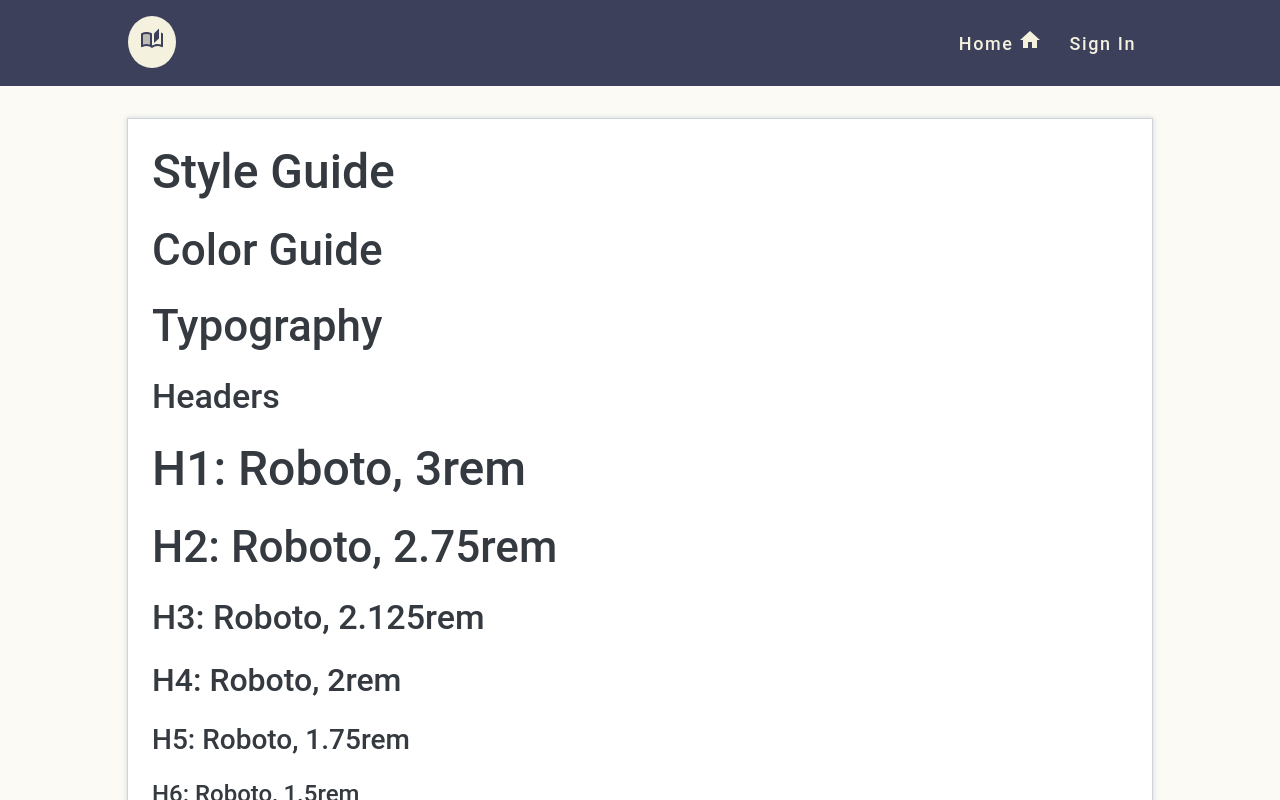
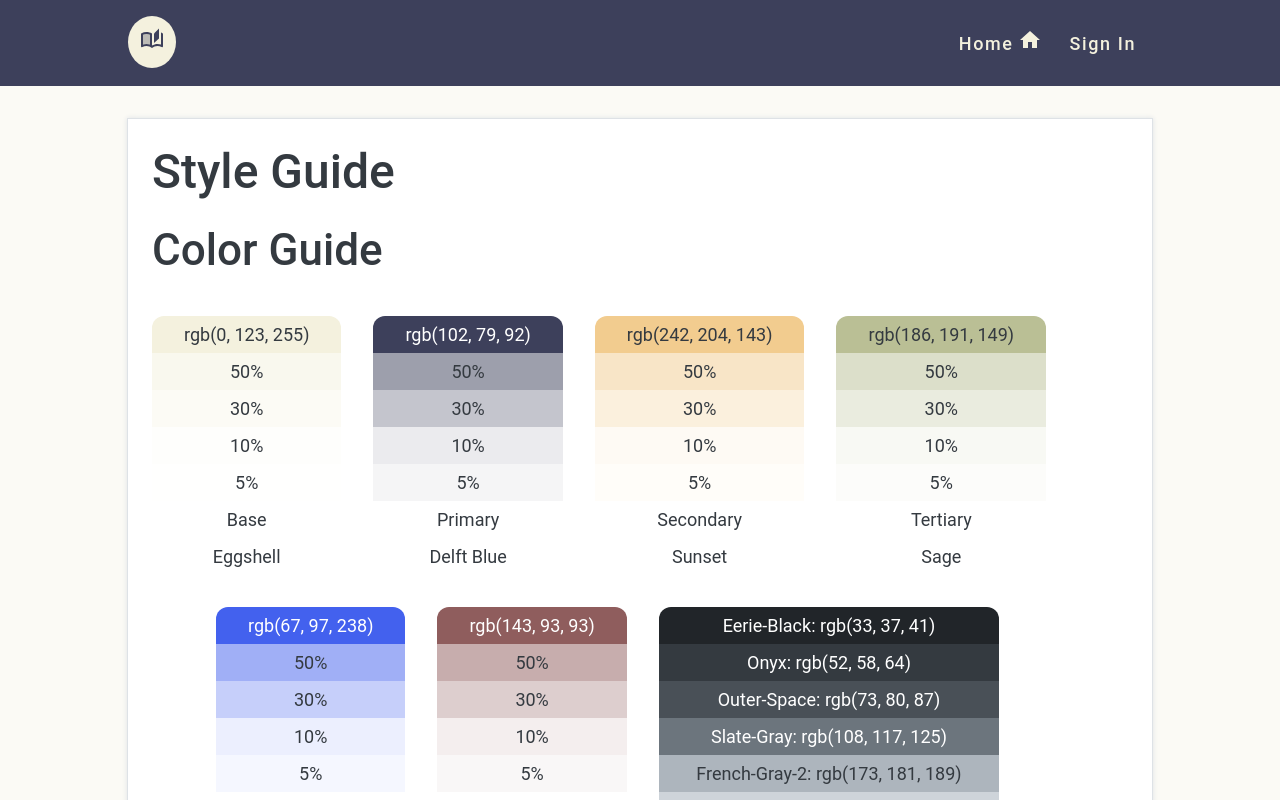
Before and after one commit to Sun-Mountain/shelf-esteem, a Next.js app: page /style in a window 1280 px wide. Shown: the top 800 px of the page. Built offline with nearby package versions, Linux system fonts and the light colour scheme.

Commit message:
change variable names

```diff
--- a/src/app/(public)/style/page.tsx
+++ b/src/app/(public)/style/page.tsx
@@ -1,4 +1,4 @@
-import React from 'react'
+import ColorShield from "@components/StyleGuide/ColorShield";
 
 const StyleGuide = () => {
   return (
@@ -6,6 +6,49 @@ const StyleGuide = () => {
       <h1>Style Guide</h1>
       <div>
         <h2>Color Guide</h2>
+        <div className="shields-container">
+          <ColorShield title="base" name="Eggshell" rgbCode="rgb(0, 123, 255)" />
+          <ColorShield title="primary" name="Delft Blue" rgbCode="rgb(102, 79, 92)" lightText={true} />
+          <ColorShield title="secondary" name="Sunset" rgbCode="rgb(242, 204, 143)" />
+          <ColorShield title="tertiary" name="Sage" rgbCode="rgb(186, 191, 149)" />
+          <ColorShield title="accent" name="Neon Blue" rgbCode="rgb(67, 97, 238)" lightText={true} />
+          <ColorShield title="neutral" name="Rose Taupe" rgbCode="rgb(143, 93, 93)" lightText={true} />
+          <div className="color-shield">
+            <div className="color-stripe greyscale1-color white-text">
+              Eerie-Black: rgb(33, 37, 41)
+            </div>
+            <div className="color-stripe greyscale2-color white-text">
+              Onyx: rgb(52, 58, 64)
+            </div>
+            <div className="color-stripe greyscale3-color white-text">
+              Outer-Space: rgb(73, 80, 87)
+            </div>
+            <div className="color-stripe greyscale4-color white-text">
+              Slate-Gray: rgb(108, 117, 125)
+            </div>
+            <div className="color-stripe greyscale5-color">
+              French-Gray-2: rgb(173, 181, 189)
+            </div>
+            <div className="color-stripe greyscale6-color">
+              French-Gray: rgb(206, 212, 218)
+            </div>
+            <div className="color-stripe greyscale7-color">
+              Seasalt: rgb(248, 249, 250)
+            </div>
+            <div className="color-stripe greyscale8-color">
+              Antiflash-White: rgb(233, 236, 239)
+            </div>
+            <div className="color-stripe greyscale9-color">
+              Platinum: rgb(222, 226, 230)
+            </div>
+            <div className="color-stripe greyscale10-color">
+              White: rgb(255, 255, 255)
+            </div>
+            <div className="color-details">
+              <div className="detail title">Shadows</div>
+            </div>
+          </div>
+        </div>
       </div>
       <div>
         <h2>Typography</h2>
--- a/src/assets/style/_index.scss
+++ b/src/assets/style/_index.scss
@@ -7,15 +7,16 @@
 @import "components/main-nav.scss";
 
 // Pages
+@import "pages/style-guide.scss";
 @import "pages/tos-page.scss";
 
-$body-bg: $base;
-$main-bg: $white;
-$main-border: 1px solid $base-dark;
-$main-boxshadow: 0 0 5px $base-dark;
+$body-bg: $base30;
+$main-bg: $greyscale10;
+$main-border: 1px solid $greyscale07;
+$main-boxshadow: 0 0 5px $greyscale07;
 
 a, a:visited {
-  color: $neon-blue;
+  color: $accent;
   text-decoration: none;
 }
 
--- a/src/assets/style/colors.scss
+++ b/src/assets/style/colors.scss
@@ -1,22 +1,28 @@
 $eggshell: rgba(244, 241, 222, 1);
-$eggshell5: rgba(244, 241, 222, 0.5);
-$eggshell3: rgba(244, 241, 222, 0.3);
+$eggshell50: rgba(244, 241, 222, 0.5);
+$eggshell30: rgba(244, 241, 222, 0.3);
+$eggshell10: rgba(244, 241, 222, 0.1);
+$eggshell05: rgba(244, 241, 222, 0.05);
 $apricot: rgba(234, 182, 159, 1);
-$apricot5: rgba(234, 182, 159, .5);
-$apricot3: rgba(234, 182, 159, .3);
+$apricot50: rgba(234, 182, 159, .5);
+$apricot30: rgba(234, 182, 159, .3);
+$apricot10: rgba(234, 182, 159, .1);
+$apricot05: rgba(234, 182, 159, .05);
 $burnt-sienna: rgba(224, 122, 95, 1);
 $burnt-sienna5: rgba(224, 122, 95, .5);
 $burnt-sienna3: rgba(224, 122, 95, .3);
 $rose-taupe: rgba(143, 93, 93, 1);
-$rose-taupe5: rgba(143, 93, 93, .5);
-$rose-taupe3: rgba(143, 93, 93, .3);
-$rose-taupe1: rgba(143, 93, 93, .1);
+$rose-taupe50: rgba(143, 93, 93, .5);
+$rose-taupe30: rgba(143, 93, 93, .3);
+$rose-taupe10: rgba(143, 93, 93, .1);
+$rose-taupe05: rgba(143, 93, 93, .05);
 $eggplant: rgba(102, 79, 92, 1);
 $eggplant5: rgba(102, 79, 92, .5);
 $eggplant3: rgba(102, 79, 92, .3);
-$delft-blue: rgba(61, 64, 91, 1);
-$delft-blue5: rgba(61, 64, 91, .5);
-$delft-blue3: rgba(61, 64, 91, .3);
+$delft-blue: #3d405b;
+$delft-blue50: rgba(61, 64, 91, .5);
+$delft-blue30: rgba(61, 64, 91, .3);
+$delft-blue10: rgba(61, 64, 91, .1);
 $delft-blue05: rgba(61, 64, 91, .05);
 $slate-gray: rgba(95, 121, 123, 1);
 $slate-gray5: rgba(95, 121, 123, .5);
@@ -25,42 +31,246 @@ $cambridge-blue: rgba(129, 178, 154, 1);
 $cambridge-blue5: rgba(129, 178, 154, .5);
 $cambridge-blue3: rgba(129, 178, 154, .3);
 $sage: rgba(186, 191, 149, 1);
-$sage5: rgba(186, 191, 149, .5);
-$sage3: rgba(186, 191, 149, .3);
+$sage50: rgba(186, 191, 149, .5);
+$sage30: rgba(186, 191, 149, .3);
+$sage10: rgba(186, 191, 149, .1);
+$sage05: rgba(186, 191, 149, .05);
 $sunset: rgba(242, 204, 143, 1);
-$sunset5: rgba(242, 204, 143, .5);
-$sunset3: rgba(242, 204, 143, .3);
+$sunset50: rgba(242, 204, 143, .5);
+$sunset30: rgba(242, 204, 143, .3);
+$sunset10: rgba(242, 204, 143, .1);
+$sunset05: rgba(242, 204, 143, .05);
 $neon-blue: rgba(67, 97, 238, 1);
+$neon-blue50: rgba(67, 97, 238, .5);
+$neon-blue30: rgba(67, 97, 238, .3);
+$neon-blue10: rgba(67, 97, 238, .1);
+$neon-blue05: rgba(67, 97, 238, .05);
 
+$eerie-black: rgba(33, 37, 41, 1);
+$onyx: rgba(52, 58, 64, 1);
+$outer-space: rgba(73, 80, 87, 1);
+$slate-gray: rgba(108, 117, 125, 1);
+$french-gray-2: rgba(173, 181, 189, 1);
+$french-gray: rgba(206, 212, 218, 1);
 $seasalt: rgba(248, 249, 250, 1);
 $antiflash-white: rgba(233, 236, 239, 1);
 $platinum: rgba(222, 226, 230, 1);
-$french-gray: rgba(206, 212, 218, 1);
-$french-gray-2: rgba(173, 181, 189, 1);
-$slate-gray: rgba(108, 117, 125, 1);
-$outer-space: rgba(73, 80, 87, 1);
-$onyx: rgba(52, 58, 64, 1);
-$eerie-black: rgba(33, 37, 41, 1);
 $white: rgba(255, 255, 255, 1);
 
 // THEME COLORS
-$base: $eggshell3;
-$base-cool: $delft-blue5;
-$base-warm: $sunset5;
+$base: $eggshell;
+$base50: $eggshell50;
+$base30: $eggshell30;
+$base10: $eggshell10;
+$base05: $eggshell05;
+$primary: $delft-blue;
+$primary50: $delft-blue50;
+$primary30: $delft-blue30;
+$primary10: $delft-blue10;
+$primary05: $delft-blue05;
+$secondary: $sunset;
+$secondary50: $sunset50;
+$secondary30: $sunset30;
+$secondary10: $sunset10;
+$secondary05: $sunset05;
+$tertiary: $sage;
+$tertiary50: $sage50;
+$tertiary30: $sage30;
+$tertiary10: $sage10;
+$tertiary05: $sage05;
+$accent: $neon-blue;
+$accent50: $neon-blue50;
+$accent30: $neon-blue30;
+$accent10: $neon-blue10;
+$accent05: $neon-blue05;
+$neutral: $rose-taupe;
+$neutral50: $rose-taupe50;
+$neutral30: $rose-taupe30;
+$neutral10: $rose-taupe10;
+$neutral05: $rose-taupe05;
+$greyscale01: $eerie-black;
+$greyscale02: $onyx;
+$greyscale03: $outer-space;
+$greyscale04: $slate-gray;
+$greyscale05: $french-gray-2;
+$greyscale06: $french-gray;
+$greyscale07: $platinum;
+$greyscale08: $antiflash-white;
+$greyscale09: $seasalt;
+$greyscale10: $white;
 $base-lightest: $white;
 $base-lighter: $antiflash-white;
 $base-light: $platinum;
 $base-dark: $french-gray;
 $base-darker: $slate-gray;
 $base-darkest: $outer-space;
+
 $ink: $onyx;
-$primary: $delft-blue;
-$primary-light: $delft-blue5;
-$primary-lighter: $delft-blue3;
-$primary-lightest: $delft-blue05;
 
-$secondary: $eggshell;
-$tertiary: $sage;
+// CLASSNAMES
+.base-color {
+  background-color: $base;
+}
+
+.base50-color {
+  background-color: $base50;
+}
+
+.base30-color {
+  background-color: $base30;
+}
+
+.base10-color {
+  background-color: $base10;
+}
+
+.base05-color {
+  background-color: $base05;
+}
+
+.primary-color {
+  background-color: $primary;
+}
+
+.primary50-color {
+  background-color: $primary50;
+}
+
+.primary30-color {
+  background-color: $primary30;
+}
+
+.primary10-color {
+  background-color: $primary10;
+}
+
+.primary05-color {
+  background-color: $primary05;
+}
+
+.secondary-color {
+  background-color: $secondary;
+}
+
+.secondary50-color {
+  background-color: $secondary50;
+}
+
+.secondary30-color {
+  background-color: $secondary30;
+}
+
+.secondary10-color {
+  background-color: $secondary10;
+}
+
+.secondary05-color {
+  background-color: $secondary05;
+}
+
+.tertiary-color {
+  background-color: $tertiary;
+}
+
+.tertiary50-color {
+  background-color: $tertiary50;
+}
+
+.tertiary30-color {
+  background-color: $tertiary30;
+}
+
+.tertiary10-color {
+  background-color: $tertiary10;
+}
+
+.tertiary05-color {
+  background-color: $tertiary05;
+}
+
+.accent-color {
+  background-color: $accent;
+}
+
+.accent50-color {
+  background-color: $accent50;
+}
+
+.accent30-color {
+  background-color: $accent30;
+}
+
+.accent10-color {
+  background-color: $accent10;
+}
+
+.accent05-color {
+  background-color: $accent05;
+}
+
+.neutral-color {
+  background-color: $neutral;
+}
+
+.neutral50-color {
+  background-color: $neutral50;
+}
+
+.neutral30-color {
+  background-color: $neutral30;
+}
+
+.neutral10-color {
+  background-color: $neutral10;
+}
+
+.neutral05-color {
+  background-color: $neutral05;
+}
+
+.greyscale1-color {
+  background-color: $greyscale01;
+}
+
+.greyscale2-color {
+  background-color: $greyscale02;
+}
+
+.greyscale3-color {
+  background-color: $greyscale03;
+}
+
+.greyscale4-color {
+  background-color: $greyscale04;
+}
+
+.greyscale5-color {
+  background-color: $greyscale05;
+}
+
+.greyscale6-color {
+  background-color: $greyscale06;
+}
+
+.greyscale7-color {
+  background-color: $greyscale07;
+}
+
+.greyscale8-color {
+  background-color: $greyscale08;
+}
+
+.greyscale9-color {
+  background-color: $greyscale09;
+}
+
+.greyscale10-color {
+  background-color: $greyscale10;
+}
+
+.white-text {
+  color: $white;
+}
 
 // $base-lightest: $gray-5;
 // $base-lighter: $gray-10;
--- a/src/assets/style/components/_footer.scss
+++ b/src/assets/style/components/_footer.scss
@@ -1,6 +1,7 @@
-$footer-bg: $white;
-$footer-border: 1px solid $french-gray-2;
-$footer-link-color: $slate-gray;
+$footer-bg: $greyscale10;
+$footer-border: 1px solid $greyscale05;
+$footer-link-color: $greyscale04;
+$footer-link-hover: $accent;
 
 footer {
   background-color: $footer-bg;
@@ -21,8 +22,8 @@ footer {
     padding-bottom: 2px;
 
     &:hover {
-      border-bottom: 1px solid $neon-blue;
-      color: $neon-blue;
+      border-bottom: 1px solid $footer-link-hover;
+      color: $footer-link-hover;
     }
   }
 }
--- a/src/assets/style/components/_main-nav.scss
+++ b/src/assets/style/components/_main-nav.scss
@@ -1,12 +1,12 @@
 // Main Navigation
 $nav-bg: $primary;
-$nav-text: $secondary;
-$nav-icon-bg: $secondary;
+$nav-text: $base;
+$nav-icon-bg: $base;
 $nav-icon-text: $primary;
-$nav-btn-color: $base-darkest;
-$drawer-link: $rose-taupe;
-$drawer-link-hover: $eerie-black;
-$drawer-link-bg-h: $rose-taupe1;
+$nav-btn-color: $greyscale03;
+$drawer-link: $neutral;
+$drawer-link-hover: $greyscale01;
+$drawer-link-bg-h: $neutral10;
 
 nav {
   background-color: $nav-bg;
--- /dev/null
+++ b/src/assets/style/pages/_style-guide.scss
@@ -0,0 +1,34 @@
+.color-shield {
+  margin: 1rem 0;
+  max-width: 50rem;
+  text-align: center;
+
+  div {
+    width: 100%;
+  }
+
+  .color-stripe:first-of-type {
+    border-top-left-radius: $border-radius;
+    border-top-right-radius: $border-radius;
+  }
+}
+
+.color-stripe {
+  padding: 0.5rem 1rem;
+}
+
+.color-details {
+
+  .detail {
+    padding: 0.5rem 1rem;
+  }
+}
+
+.shields-container {
+  display: flex;
+  flex-wrap: wrap;
+
+  .color-shield + .color-shield {
+    margin-left: 4rem;
+  }
+}
--- /dev/null
+++ b/src/components/StyleGuide/ColorShield.tsx
@@ -0,0 +1,39 @@
+interface ColorShieldProps {
+  title: string;
+  name: string;
+  rgbCode: string;
+  lightText?: boolean;
+}
+
+const ColorShield = ({
+  title,
+  name,
+  rgbCode,
+  lightText = false
+}: ColorShieldProps) => {
+  return (
+    <div className="color-shield">
+      <div className={`color-stripe ${title}-color ${lightText ? 'white-text' : ''}`}>
+        {rgbCode}
+      </div>
+      <div className={`color-stripe ${title}50-color`}>
+        50%
+      </div>
+      <div className={`color-stripe ${title}30-color`}>
+        30%
+      </div>
+      <div className={`color-stripe ${title}10-color`}>
+        10%
+      </div>
+      <div className={`color-stripe ${title}05-color`}>
+        5%
+      </div>
+      <div className="color-details">
+        <div className="detail title">{title.charAt(0).toUpperCase() + title.slice(1)}</div>
+        <div className="detail name">{name}</div>
+      </div>
+    </div>
+  )
+}
+
+export default ColorShield
```
